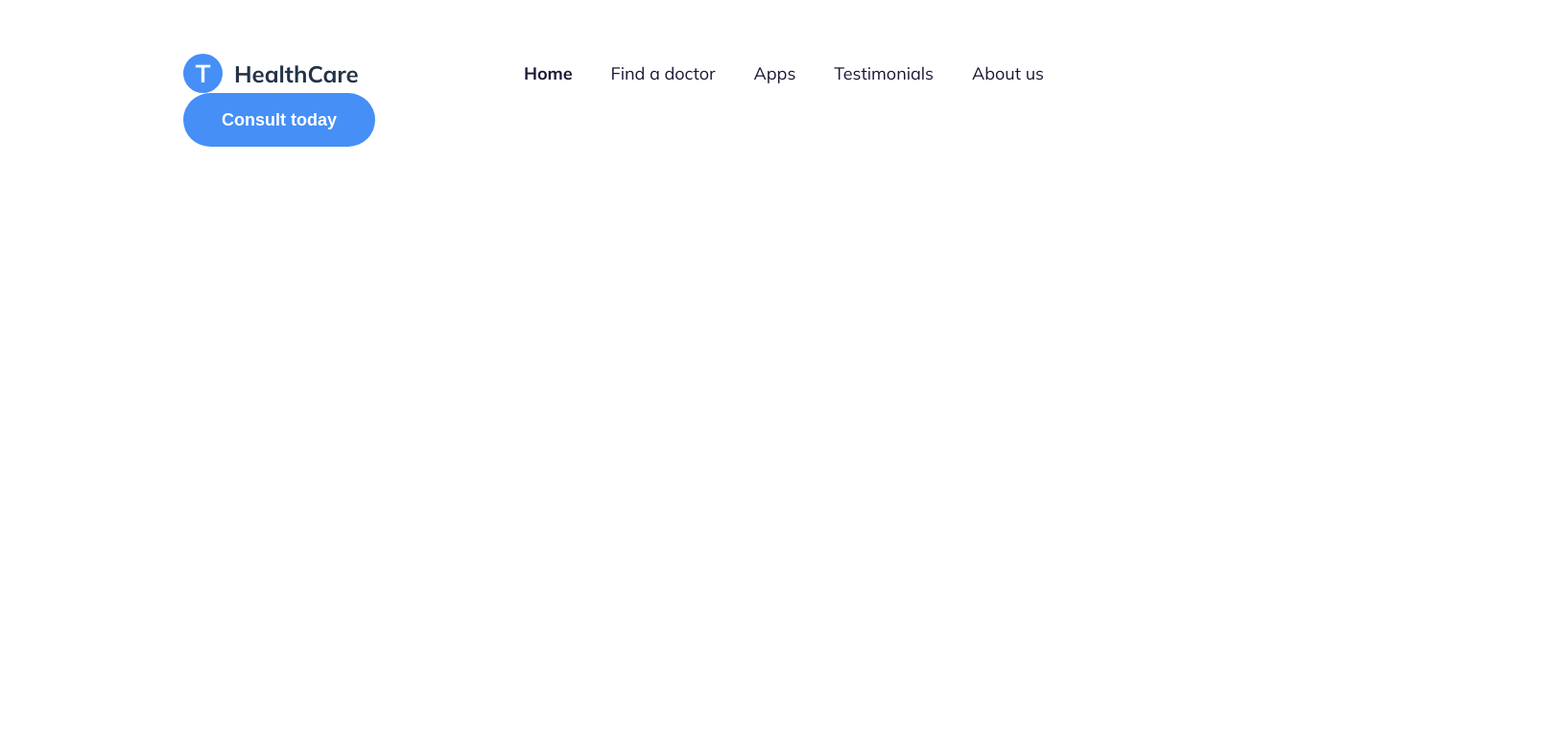
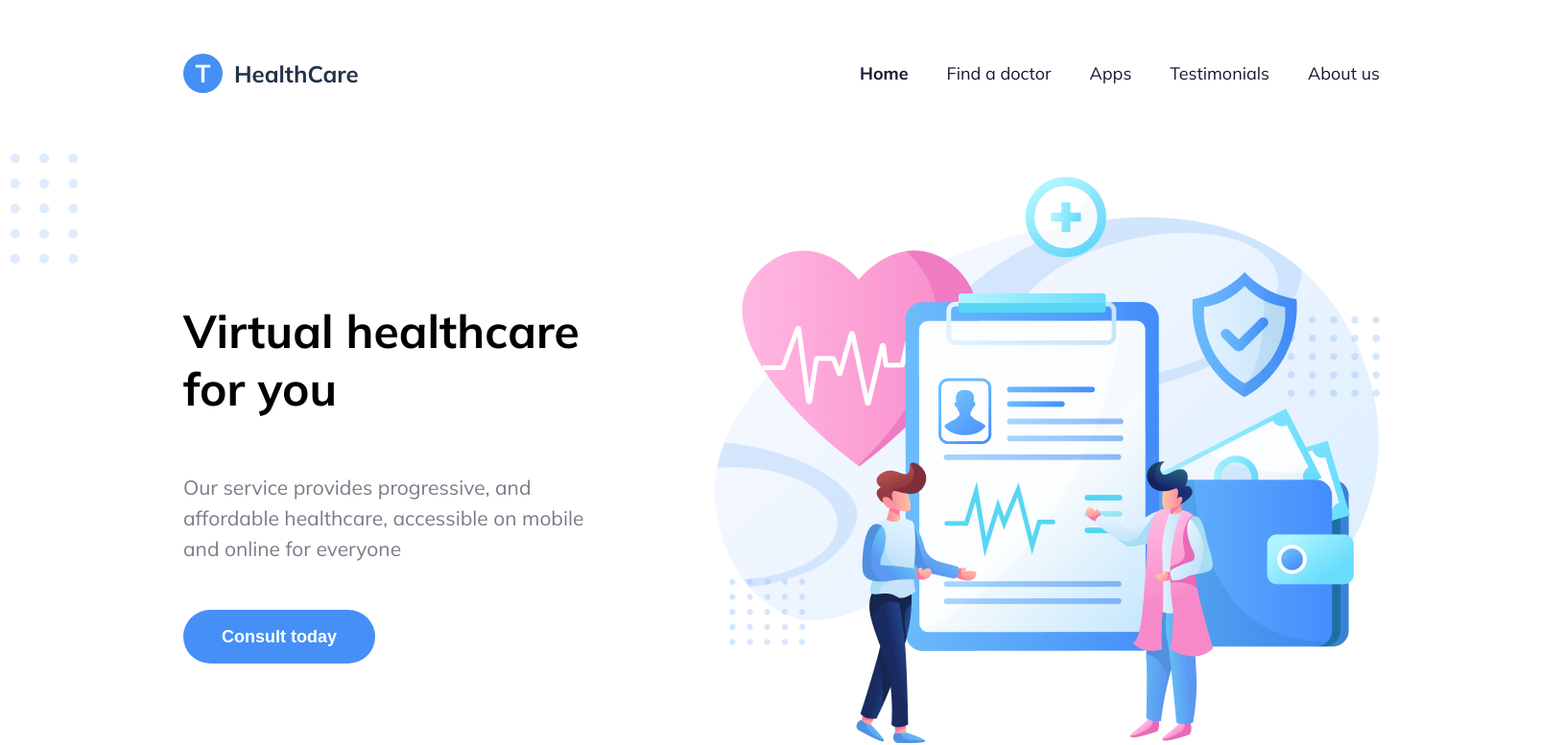
Before and after one commit to zavyalov-daniil/zavyalov-react-1, a React (Vite) app: page / in a window 1280 px wide. Shown: the top 777 px of the page at 96% size, 1630 px wide, since content can reach past the window. Built offline with nearby package versions, Linux system fonts and the light colour scheme.

Commit message:
[+] add heading info

```diff
--- a/src/App.tsx
+++ b/src/App.tsx
@@ -2,7 +2,7 @@
 
 //Components
 import AppHeader from "./components/AppHeader";
-import CustomButton from "./components/CustomButton";
+import MainInfo from "./components/MainInfo";
 
 //Styles
 //import classes from './App.module.css';
@@ -12,7 +12,7 @@ function App() {
   return (
     <>
         <AppHeader />
-        <CustomButton text = { "Consult today" } />
+        <MainInfo />
     </>
   )
 }
--- a/src/components/CustomButton/CustomButton.module.css
+++ b/src/components/CustomButton/CustomButton.module.css
@@ -1,5 +1,6 @@
 .customButton {
     height: 56px;
+    width: fit-content;
     border-radius: 51px;
     padding-left: 40px;
     padding-right: 40px;
--- /dev/null
+++ b/src/components/MainInfo/MainInfo.module.css
@@ -0,0 +1,39 @@
+.mainInfo {
+    display: flex;
+    justify-content: space-between;
+    width: 100%;
+    padding-top: 80px;
+}
+
+
+.info {
+    display: flex;
+    flex-direction: column;
+    justify-content: start;
+    padding-top: 106px;
+    padding-right: 127px;
+    width: 427px;
+}
+
+.headingText {
+    color: var(--main-text-color);
+    font-size: 48px;
+    font-style: normal;
+    font-weight: 700;
+}
+
+.text {
+    color: var(--second-text-color);
+    font-size: 21px;
+    font-style: normal;
+    font-weight: 300;
+    line-height: 32px;
+    padding-top: 25px;
+    padding-bottom: 48px;
+}
+
+.bgElement {
+    position: absolute;
+    left: 0;
+    top: 160px;
+}
--- /dev/null
+++ b/src/components/MainInfo/MainInfo.tsx
@@ -0,0 +1,42 @@
+import React from "react";
+import clsx from "clsx";
+import CustomButton from "../CustomButton";
+
+//Styles
+import classes from './MainInfo.module.css'
+//Assets
+import headerIllustration from '../../assets/header_illustration.svg'
+import bgElement from '../../assets/element.svg'
+
+const MainInfo: React.FC = () => {
+    return (
+        <div className={classes.mainInfo}>
+            <HeaderText/>
+            <img
+                src={headerIllustration}
+                className={clsx(classes.logo, classes.react)}
+                alt="React logo"
+            />
+            <img
+                src={bgElement}
+                className={classes.bgElement}
+                alt="Bg element"
+            />
+        </div>
+    )
+}
+
+const HeaderText: React.FC = () => {
+    return (
+        <div className={classes.info}>
+            <h1 className = {classes.headingText}>Virtual healthcare for you</h1>
+            <div className = {classes.text}>
+                Our service provides progressive,
+                and affordable healthcare, accessible on mobile and online for everyone
+            </div>
+            <CustomButton text={"Consult today"}/>
+        </div>
+    )
+}
+
+export default MainInfo;
--- /dev/null
+++ b/src/components/MainInfo/index.ts
@@ -0,0 +1 @@
+export { default } from './MainInfo.tsx';
--- a/src/index.css
+++ b/src/index.css
@@ -2,11 +2,13 @@
 @import url('https://fonts.googleapis.com/css2?family=Mulish:wght@400;700&display=swap');
 
 :root {
-  --main-text-color: rgba(255, 255, 255, 0.87);
+  --main-text-color: black;
+  --second-text-color: #7D7987;
+  --header-text-color: #1F1534;
+
   --main-bg-color: white;
   --second-color: #458FF6;
   --logo-texr-color: #233348;
-  --header-text-color: #1F1534;
 
   #line-height: 1.5;
   #font-weight: 400;
```
Also changed, not shown: src/assets/element.svg (added), src/assets/header_illustration.svg (added).
